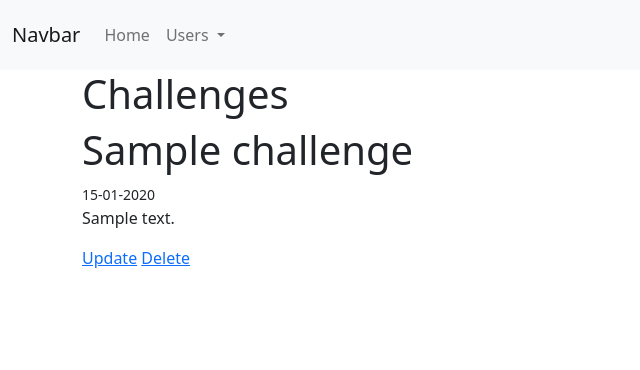
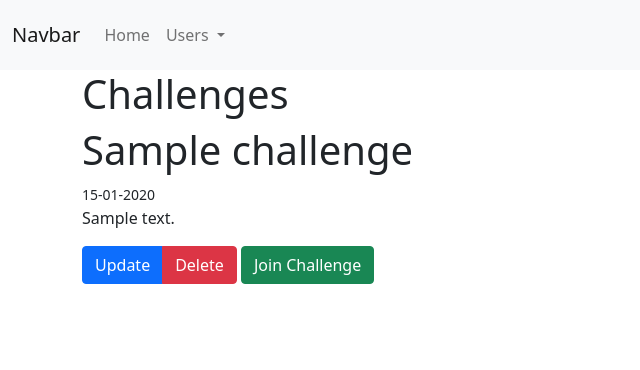
Before and after one commit to CSC2033-team-19/ClimateWebApp, a Flask app: template templates/challenges.html in a window 1280 px wide. Shown: the top 370 px of the page, without its empty margins (0-640 px from the left). Run offline with Flask 2, Linux system fonts and the light colour scheme; the template is opened without the code that fills it: values that come from a table or form of the project are taken from there, others are empty; tables that the repository leaves empty hold one stand-in row (values such as "Sample post").

Commit message:
Edited styling and html code of the buttons as well as added a new button for the yet to be implemented functionality of 'Join Challenge' for users.

```diff
--- a/templates/challenges.html
+++ b/templates/challenges.html
@@ -16,13 +16,16 @@
                                 {{ challenge.body }}
                                 <br>
                             {% if challenge.username == current_user.username %}
-                            <div id="navbarMenuHeroA" class="navbar-menu">
-                                <div class="navbar-start">
-                                    <a class="navbar-item" href="{{ url_for('challenges.update', id=challenge.id) }}">Update</a>
-                                    <a class="navbar-item" href="{{ url_for('challenges.delete', id=challenge.id) }}">Delete</a>
-                                </div>
+                            <div class="btn-group btn-group-justified">
+                              <div class="btn-group">
+                                <button type="button" class="btn btn-primary" href="{{ url_for('challenges.update', id=challenge.id) }}">Update</button>
+                              </div>
+                              <div class="btn-group">
+                                <button type="button" class="btn btn-danger" href="{{ url_for('challenges.delete', id=challenge.id) }}">Delete</button>
+                              </div>
                             </div>
                             {% endif %}
+                            <button class="button is-info is-centered btn btn-success btn-block">Join Challenge</button>
                             </p>
                         </div>
                     </div>
```
